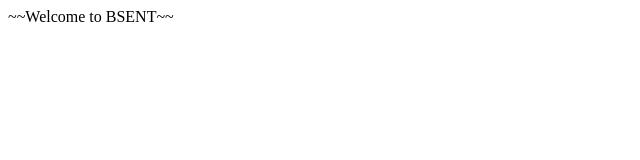
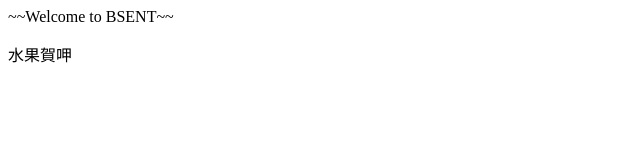
Before and after one commit to csjan0805/mygit, a plain HTML site: page index.html in a window 1280 px wide. Shown: the whole page, without its empty margins (0-640 px from the left). Drawn offline with Linux system fonts and the light colour scheme.

Commit message:
第五個GIT

```diff
--- a/index.html
+++ b/index.html
@@ -4,5 +4,6 @@
 </head>
 <body>
   ~~Welcome to BSENT~~
+<p>水果賀呷</p>
 </body>
 </html>
```
